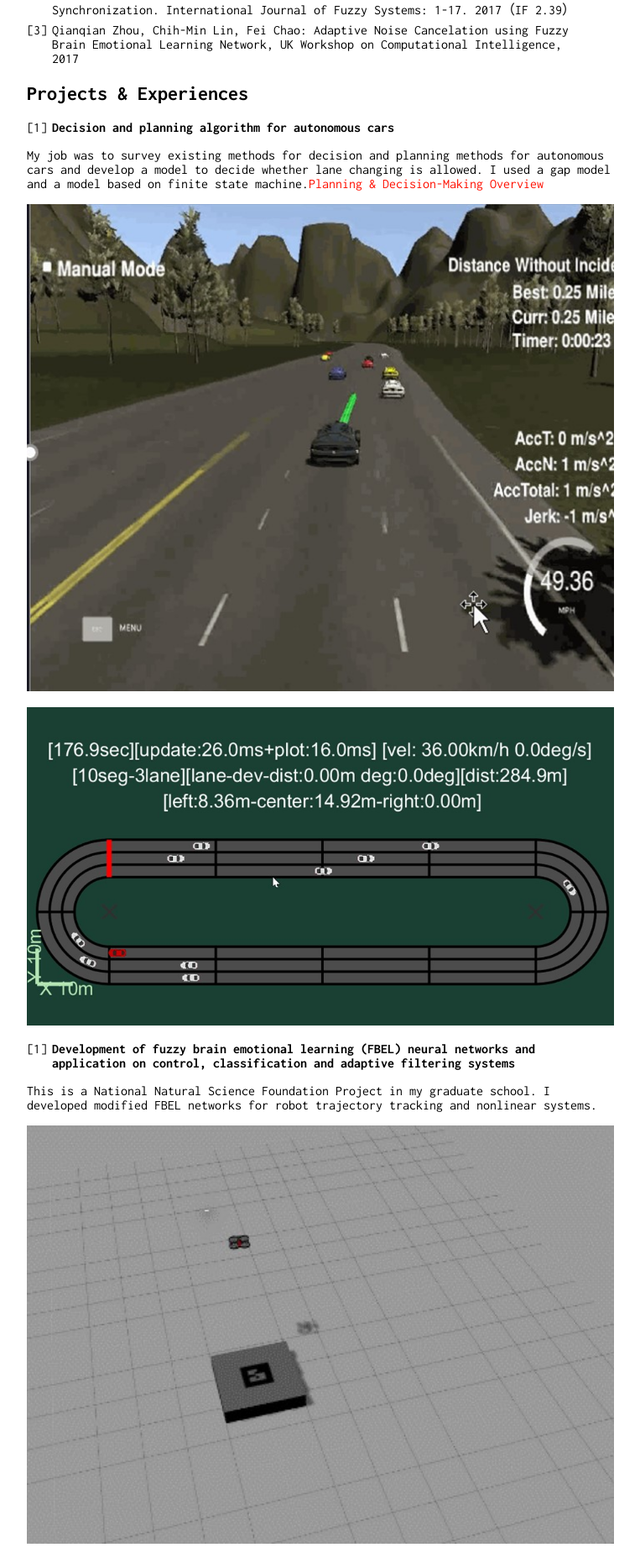
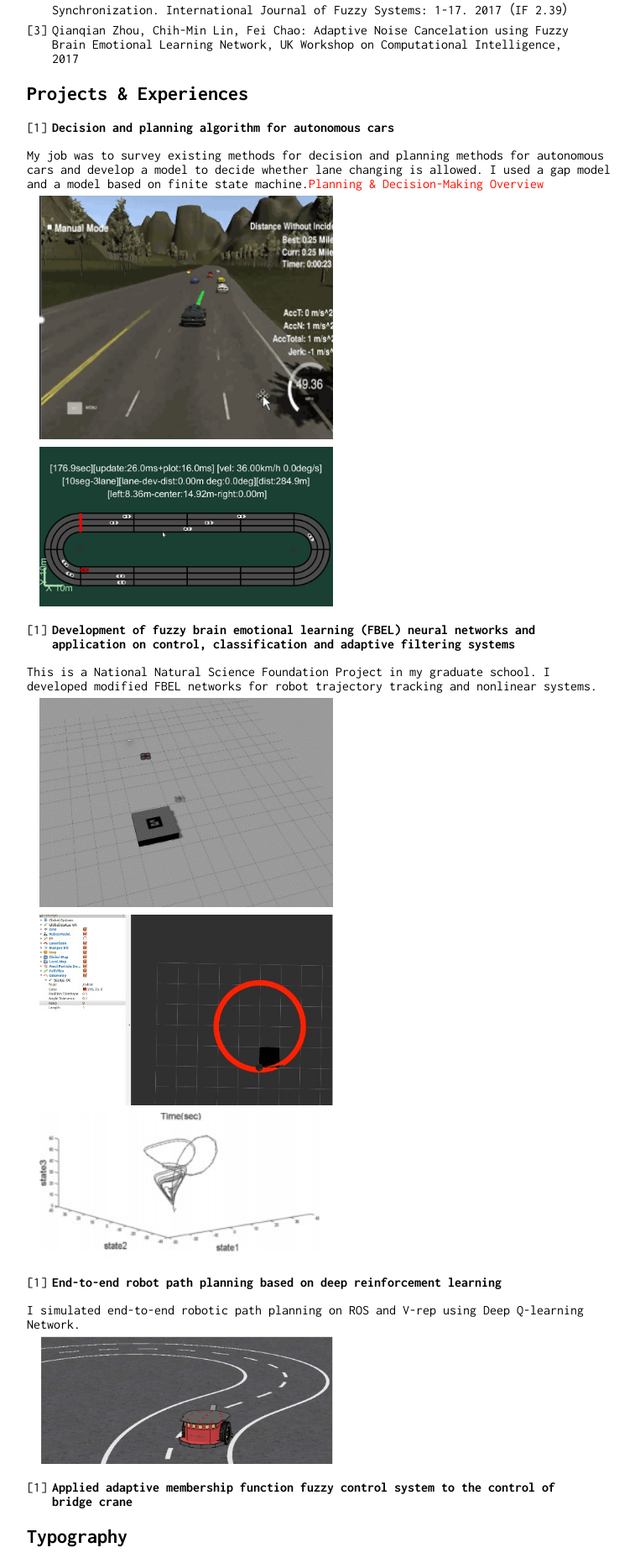
Before and after one commit to Zhouqianqian/Zhouqianqian.github.io, a Jekyll site: the page built from index.md, in a window 1280 px wide. Shown: the part 520-2375 px from the top of the page at 84% size, without its empty margins (258-1021 px from the left). Built offline with Jekyll 4.4.1, drawn with Linux system fonts in a browser that asks for light colours; our own code applies the rules of GitHub Pages for plain Markdown files.

Commit message:
fix img 2

```diff
--- a/_sass/typography.scss
+++ b/_sass/typography.scss
@@ -62,7 +62,6 @@
         width: 50%;
         margin: -10px 0 0 15px;
         float: center;
-        border-radius: 50%;
         p & {
             padding: 0;
             margin: 0;
--- a/index.md
+++ b/index.md
@@ -25,26 +25,26 @@ I participated in the Robotics Lab in my undergraduate school and did some inter
 My job was to survey existing methods for decision and planning methods for autonomous cars and develop a model to decide whether lane changing is allowed. I used a gap model and a model based on finite state machine.[Planning & Decision-Making Overview](Planning & Decision-Making Overview.png)
 
 
-<img width="50%" height="50%" src="uisee1.jpg" />
+<img class="project-picture" src="uisee1.jpg" />
 
-<img class=".project-picture" src="uisee2.jpg" />
+<img class="project-picture" src="uisee2.jpg" />
 
 
 2. **Development of fuzzy brain emotional learning (FBEL) neural networks and application on control, classification and adaptive filtering systems**
 
 This is a National Natural Science Foundation Project in my graduate school. I developed modified FBEL networks for robot trajectory tracking and nonlinear systems.
 
-<img  src="xmu1.jpg">
+<img class="project-picture"  src="xmu1.jpg">
 
-<img  src="xmu2.jpg">
+<img  class="project-picture" src="xmu2.jpg">
 
-<img  src="xmu3.jpg">
+<img  class="project-picture" src="xmu3.jpg">
 
 3. **End-to-end robot path planning based on deep reinforcement learning**
 
 I simulated end-to-end robotic path planning on ROS and V-rep using Deep Q-learning Network.
 
-<img src="dqn.jpg">
+<img  class="project-picture" src="dqn.jpg">
 
 4. **Applied adaptive membership function fuzzy control system to the control of bridge crane**
 
```
